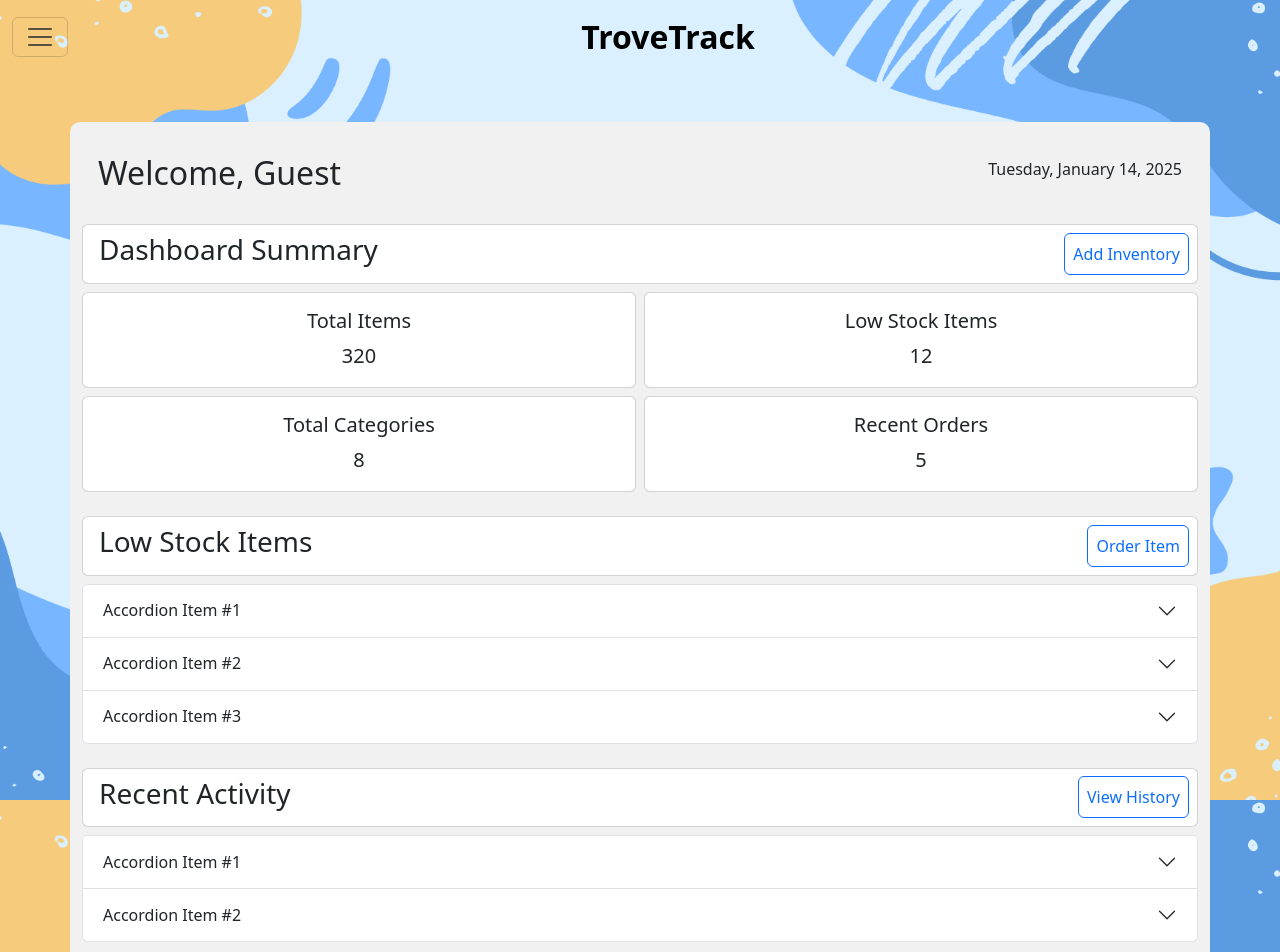
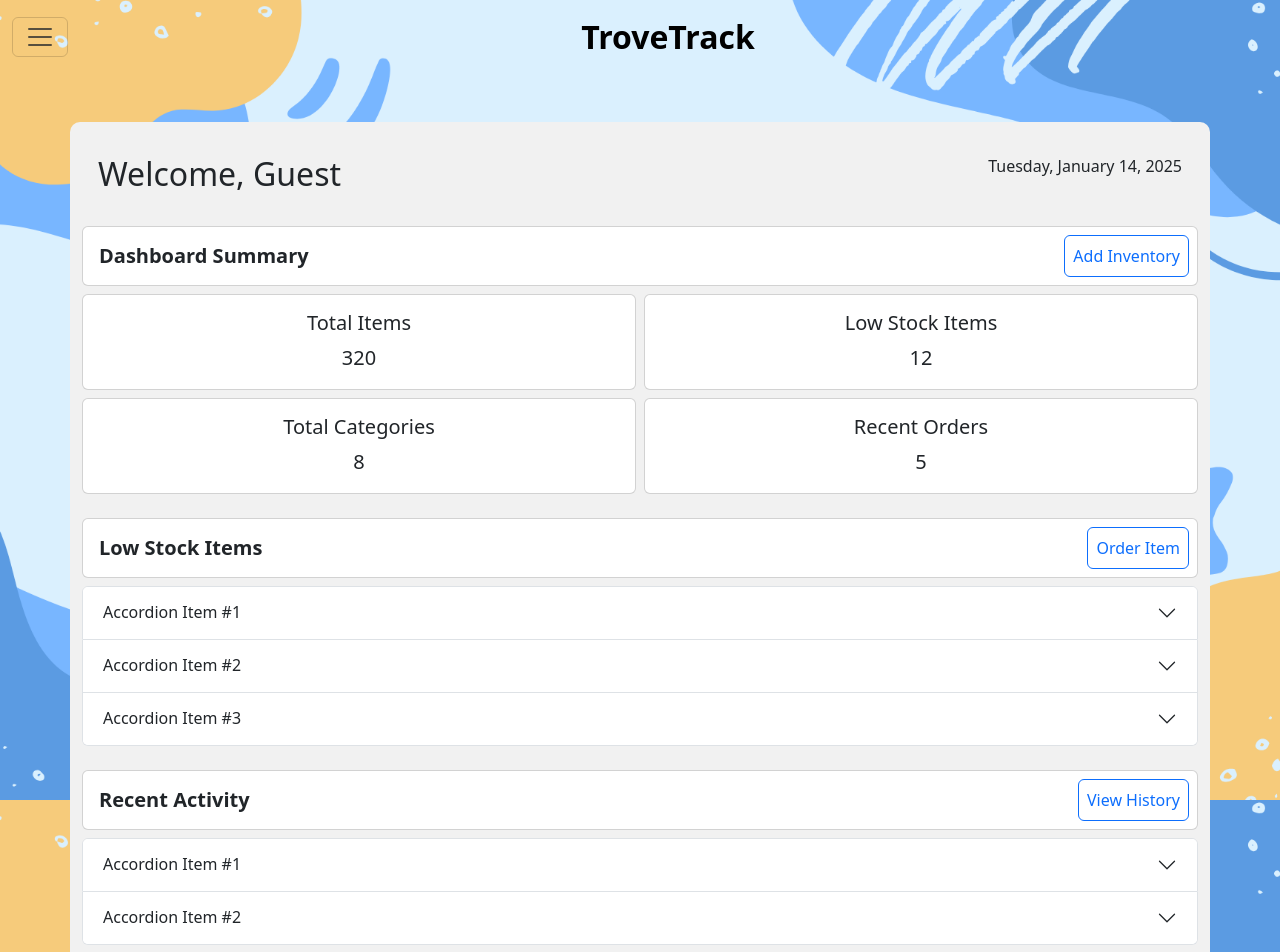
Before and after one commit to skyoon26/trove-track, a React (Vite) app in the folder trove-track-ui/: page /home in a window 1280 px wide. Shown: the top 952 px of the page. Built offline with nearby package versions, Linux system fonts and the light colour scheme; sample sign-in values are in the browser's storage.

Commit message:
Fix uneven margins in HomePage headings for better alignment and apply Bootstrap styling

```diff
--- a/trove-track-ui/src/pages/HomePage.jsx
+++ b/trove-track-ui/src/pages/HomePage.jsx
@@ -23,14 +23,13 @@ const HomePage = () => {
   return (
     <Container className="main-container py-3 m-5">
       <Stack direction="horizontal" gap={3} className="m-2">
-        <h2 className="p-2">Welcome, {firstName ? firstName : "Guest"}</h2>
+        <h2 className="m-0 p-2">Welcome, {firstName ? firstName : "Guest"}</h2>
         <p className="p-2 ms-auto">{today}</p>
       </Stack>
 
-      <div>
-        <Card className="px-2 mt-3">
+      <Card className="p-2 mt-4">
         <Stack direction="horizontal" gap={3}>
-            <h3 className="p-2">Dashboard Summary</h3>
+          <h3 className="m-0 p-2 fs-5 fw-bold">Dashboard Summary</h3>
           <Button variant="outline-primary" className="p-2 ms-auto">Add Inventory</Button>
         </Stack>
       </Card>
@@ -46,12 +45,10 @@ const HomePage = () => {
           </Col>
         ))}
       </Row>
-      </div>
 
-      <div>
-        <Card className="px-2 mt-4">
+      <Card className="p-2 mt-4">
         <Stack direction="horizontal" gap={3}>
-            <h3 className="p-2">Low Stock Items</h3>
+          <h3 className="m-0 p-2 fs-5 fw-bold">Low Stock Items</h3>
           <Button variant="outline-primary" className="p-2 ms-auto">Order Item</Button>
         </Stack>
       </Card>
@@ -93,12 +90,10 @@ const HomePage = () => {
           </Accordion.Body>
         </Accordion.Item>
       </Accordion>
-      </div>
 
-      <div>
-        <Card className="px-2 mt-4">
+      <Card className="p-2 mt-4">
         <Stack direction="horizontal" gap={3}>
-            <h3 className="p-2">Recent Activity</h3>
+          <h3 className="m-0 p-2 fs-5 fw-bold">Recent Activity</h3>
           <Button variant="outline-primary" className="p-2 ms-auto">View History</Button>
         </Stack>
       </Card>
@@ -128,7 +123,7 @@ const HomePage = () => {
           </Accordion.Body>
         </Accordion.Item>
       </Accordion>
-      </div>
+
       <PageTabs />
     </Container>
   )
```
Lines whose indentation alone changed are shown as unchanged.
